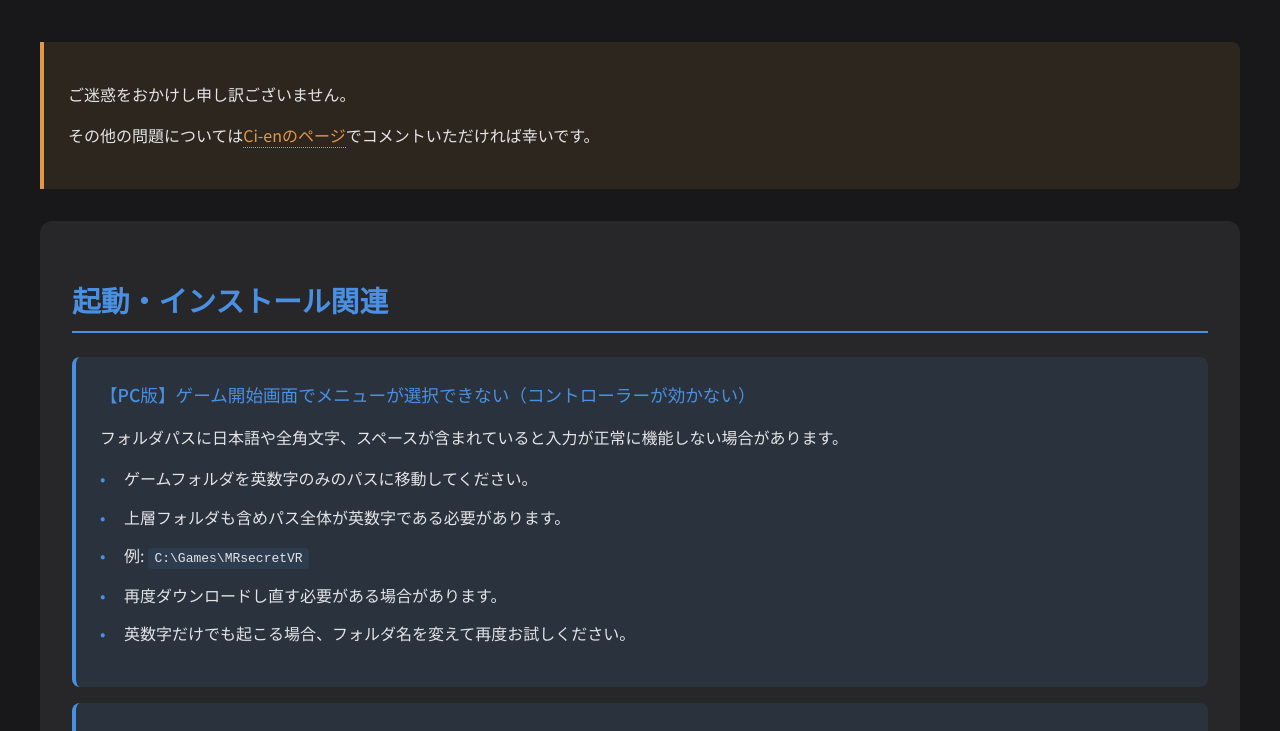
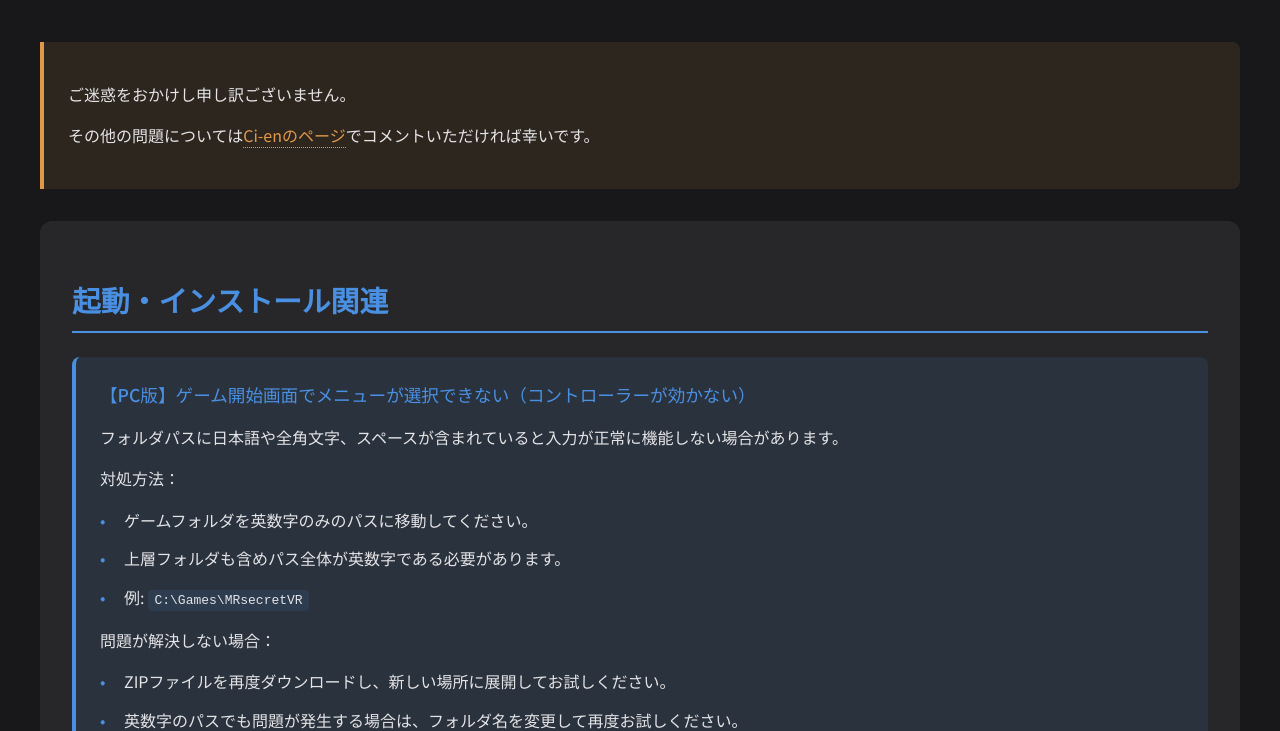
Before and after one commit to mr-vr-jp/mrsecret-vr, a plain HTML site: page troubleshooting.html in a window 1280 px wide. Shown: the part 74-805 px from the top of the page. Drawn offline with Linux system fonts and the light colour scheme.

Commit message:
Update troubleshooting.html

```diff
--- a/troubleshooting.html
+++ b/troubleshooting.html
@@ -303,12 +303,18 @@
                 <div class="issue-card">
                     <div class="issue-title">【PC版】ゲーム開始画面でメニューが選択できない（コントローラーが効かない）</div>
                     <p>フォルダパスに日本語や全角文字、スペースが含まれていると入力が正常に機能しない場合があります。</p>
+
+                    <div class="solution-header">対処方法：</div>
                     <ul class="solution-steps">
                         <li>ゲームフォルダを英数字のみのパスに移動してください。</li>
                         <li>上層フォルダも含めパス全体が英数字である必要があります。</li>
                         <li>例: <code>C:\Games\MRsecretVR</code></li>
-                        <li>再度ダウンロードし直す必要がある場合があります。</li>
-                        <li>英数字だけでも起こる場合、フォルダ名を変えて再度お試しください。</li>
+                    </ul>
+
+                    <div class="additional-notes">問題が解決しない場合：</div>
+                    <ul class="solution-steps">
+                        <li>ZIPファイルを再度ダウンロードし、新しい場所に展開してお試しください。</li>
+                        <li>英数字のパスでも問題が発生する場合は、フォルダ名を変更して再度お試しください。</li>
                     </ul>
                 </div>
 
```
